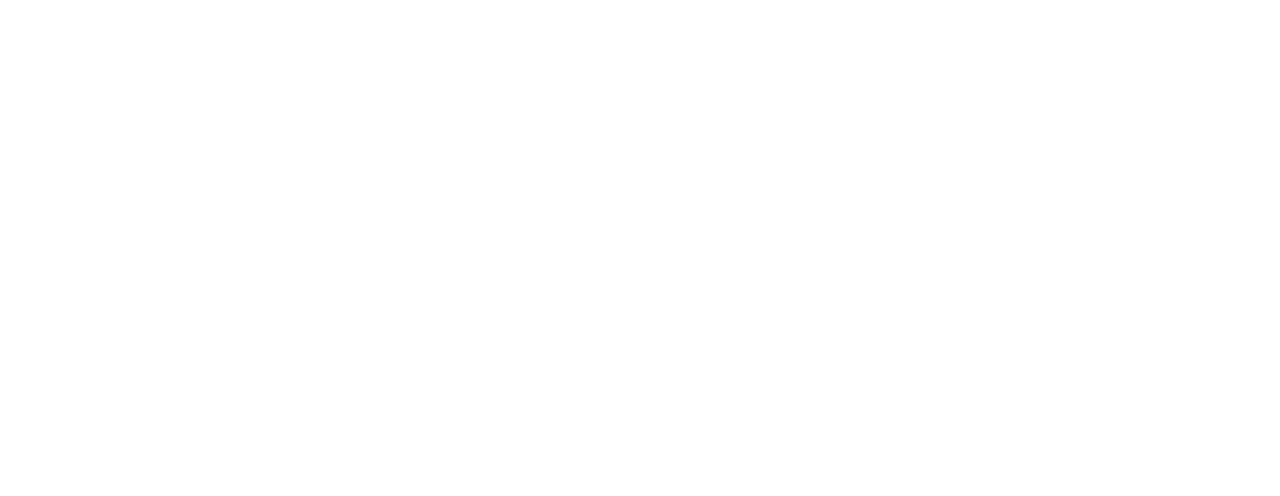
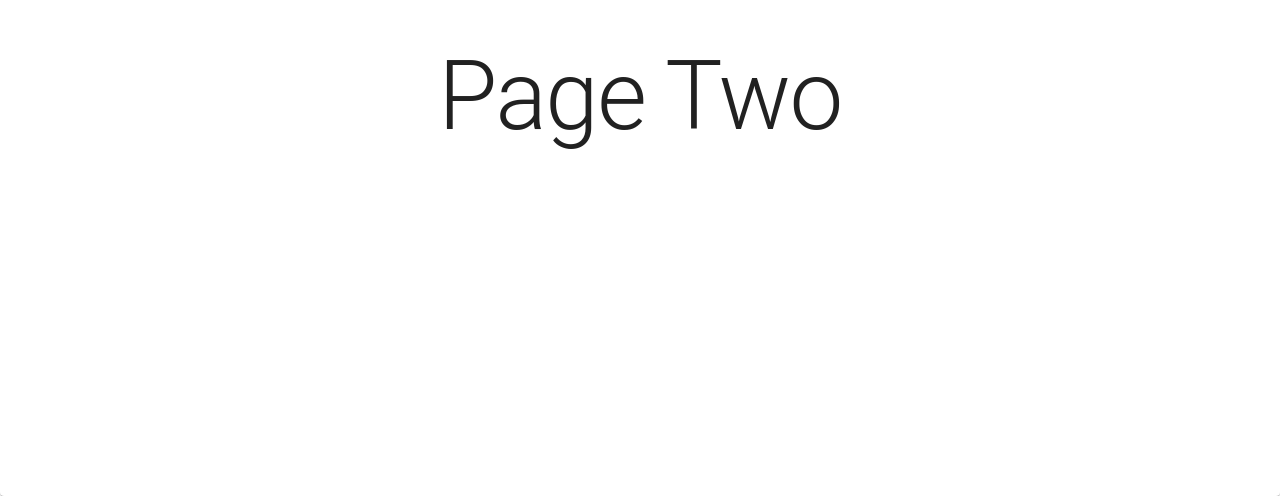
Before and after one commit to v4irajvimu/nanostores-medium-post-01, a React app: page /page-2 in a window 1280 px wide. Shown: the part 304-800 px from the top of the page. Built offline with nearby package versions, Linux system fonts and the light colour scheme; the HTML template or start-up script is replaced by a standard one.

Commit message:
mui ubstakked basic pages added.

```diff
--- a/package.json
+++ b/package.json
@@ -14,7 +14,8 @@
     "@mui/icons-material": "^5.11.11",
     "@mui/material": "^5.11.12",
     "react": "^18.2.0",
-    "react-dom": "^18.2.0"
+    "react-dom": "^18.2.0",
+    "react-router-dom": "^6.9.0"
   },
   "devDependencies": {
     "@types/react": "^18.0.27",
--- a/src/App.tsx
+++ b/src/App.tsx
@@ -1,10 +1,21 @@
 import { useState } from "react";
-import reactLogo from "./assets/react.svg";
+import { createBrowserRouter, RouterProvider } from "react-router-dom";
+import PageOne from "./page/PageOne";
+import PageTwo from "./page/PageTwo";
 
 function App() {
-  const [count, setCount] = useState(0);
+  const router = createBrowserRouter([
+    {
+      path: "/",
+      element: <PageOne />,
+    },
+    {
+      path: "/page-2",
+      element: <PageTwo />,
+    },
+  ]);
 
-  return <div className="App"></div>;
+  return <RouterProvider router={router} />;
 }
 
 export default App;
--- /dev/null
+++ b/src/common/Layout.tsx
@@ -0,0 +1,33 @@
+import React, { ReactNode } from "react";
+import { Box, Paper, Typography } from "@mui/material";
+import { ThemeProvider, createTheme } from "@mui/material/styles";
+import CssBaseline from "@mui/material/CssBaseline";
+
+type LayoutProps = {
+  children: ReactNode;
+};
+
+const Layout = ({ children }: LayoutProps) => {
+  const darkTheme = createTheme({
+    palette: {
+      mode: "light",
+    },
+  });
+  return (
+    <ThemeProvider theme={darkTheme}>
+      <CssBaseline />
+      <Paper sx={{ flex: 1, display: "flex", height: "100vh" }}>
+        <Box
+          display={"flex"}
+          flex={1}
+          justifyContent={"center"}
+          alignItems={"center"}
+        >
+          {children}
+        </Box>
+      </Paper>
+    </ThemeProvider>
+  );
+};
+
+export default Layout;
--- /dev/null
+++ b/src/index.css
@@ -0,0 +1,3 @@
+body {
+  margin: 0;
+}
--- a/src/main.tsx
+++ b/src/main.tsx
@@ -1,6 +1,7 @@
 import React from "react";
 import ReactDOM from "react-dom/client";
 import App from "./App";
+import "./index.css";
 
 ReactDOM.createRoot(document.getElementById("root") as HTMLElement).render(
   <React.StrictMode>
--- /dev/null
+++ b/src/page/PageOne.tsx
@@ -0,0 +1,15 @@
+import { Box, Paper, Typography } from "@mui/material";
+import React from "react";
+import Layout from "../common/Layout";
+
+type Props = {};
+
+const PageOne = (props: Props) => {
+  return (
+    <Layout>
+      <Typography variant="h1">Page one</Typography>
+    </Layout>
+  );
+};
+
+export default PageOne;
--- /dev/null
+++ b/src/page/PageTwo.tsx
@@ -0,0 +1,15 @@
+import { Box, Paper, Typography } from "@mui/material";
+import React from "react";
+import Layout from "../common/Layout";
+
+type Props = {};
+
+const PageTwo = (props: Props) => {
+  return (
+    <Layout>
+      <Typography variant="h1">Page Two</Typography>
+    </Layout>
+  );
+};
+
+export default PageTwo;
```
Also changed, not shown: 1 other file (tests, documents, lock files or other folders).
